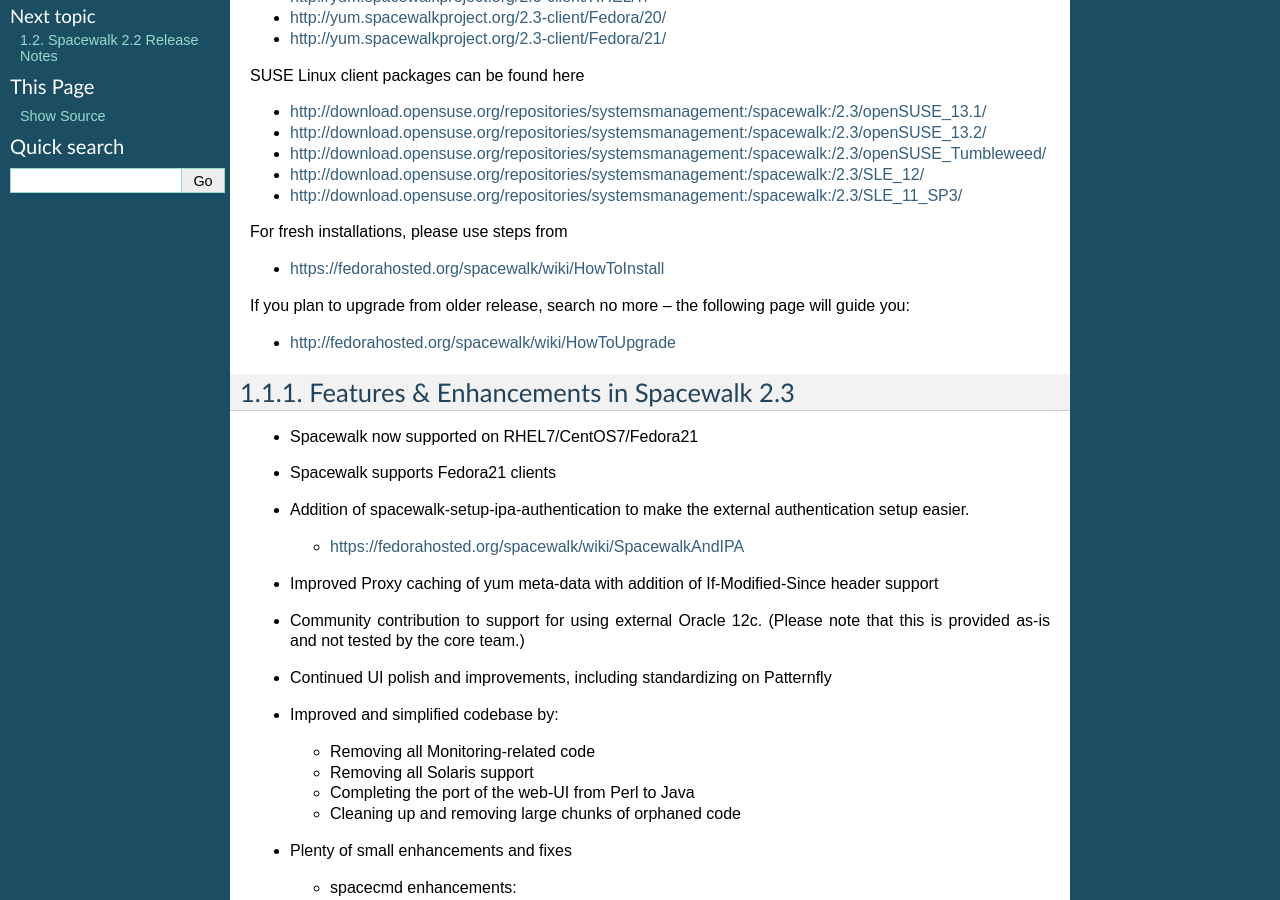
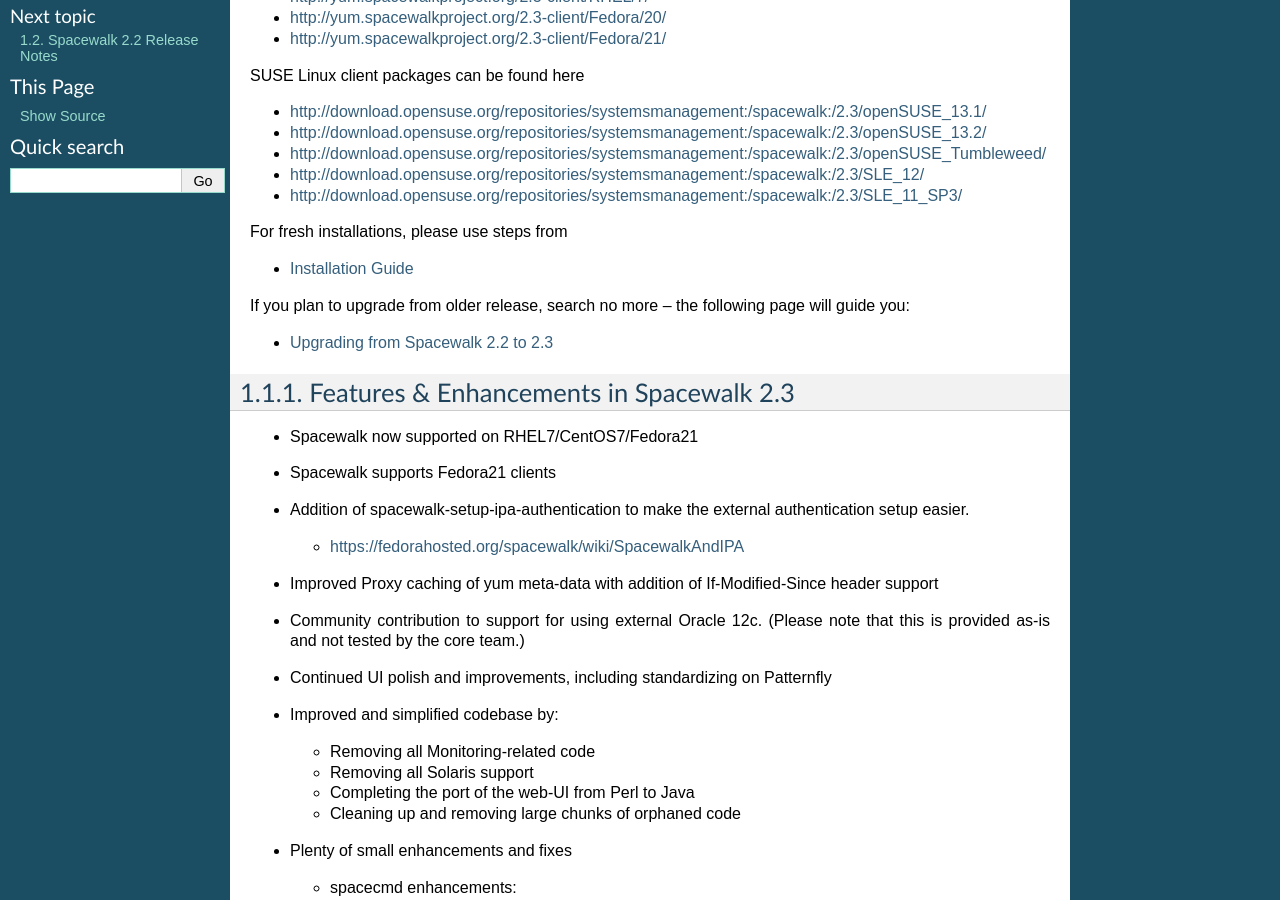
Before and after one commit to spacewalkproject/spacewalk-docs, a Sphinx documentation site: the page built from docs/source/release_notes/2.3.rst, in a window 1280 px wide and 900 px high, scrolled down 356 px. Built offline with Sphinx 7.4.7, drawn with Linux system fonts in a browser that asks for light colours.

Commit message:
Added internal references between the release notes and the installation and upgrade guides.
Signed-off-by: Avi Miller <avi.miller@oracle.com>

```diff
--- a/docs/source/index.rst
+++ b/docs/source/index.rst
@@ -15,6 +15,7 @@ Contents:
 
    release_notes/index
    installation/index
+   upgrade/index
    getting_started/index
    client_configuration/index
    user/index
--- a/docs/source/installation/index.rst
+++ b/docs/source/installation/index.rst
@@ -1,3 +1,5 @@
+.. _installation-guide:
+
 Installation Guide
 ==================
 
--- a/docs/source/release_notes/2.3.rst
+++ b/docs/source/release_notes/2.3.rst
@@ -28,11 +28,11 @@ SUSE Linux client packages can be found here
 
 For fresh installations, please use steps from
 
-* https://fedorahosted.org/spacewalk/wiki/HowToInstall
+* :ref:`installation-guide`
 
 If you plan to upgrade from older release, search no more -- the following page will guide you:
 
-* http://fedorahosted.org/spacewalk/wiki/HowToUpgrade
+* :ref:`upgrade-2.2-to-2.3`
 
 Features & Enhancements in Spacewalk 2.3
 ----------------------------------------
--- /dev/null
+++ b/docs/source/upgrade/2.2-to-2.3.rst
@@ -0,0 +1,4 @@
+.. _upgrade-2.2-to-2.3:
+
+Upgrading from Spacewalk 2.2 to 2.3
+===================================
```
Also changed, not shown: docs/source/upgrade/index.rst (added, +11 -0 lines).
